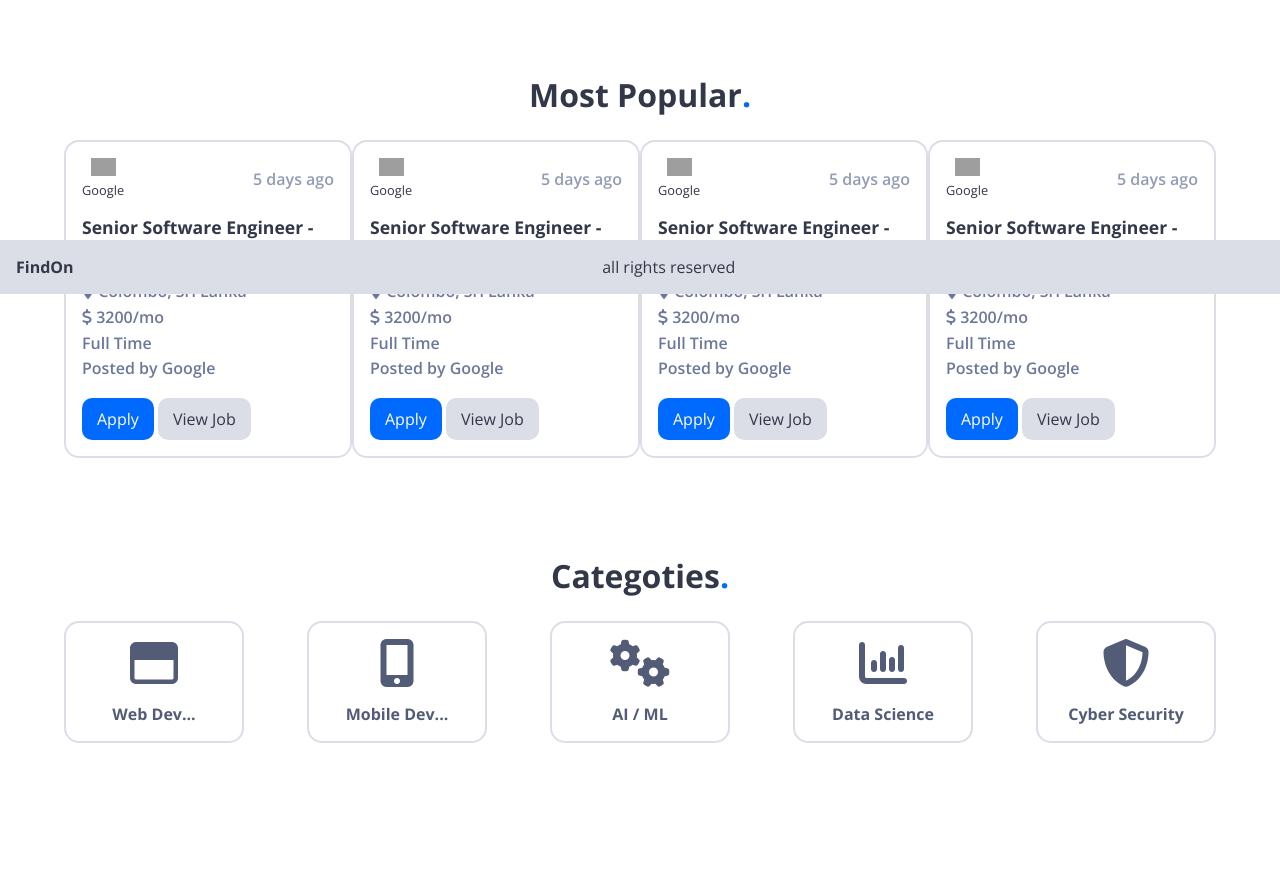
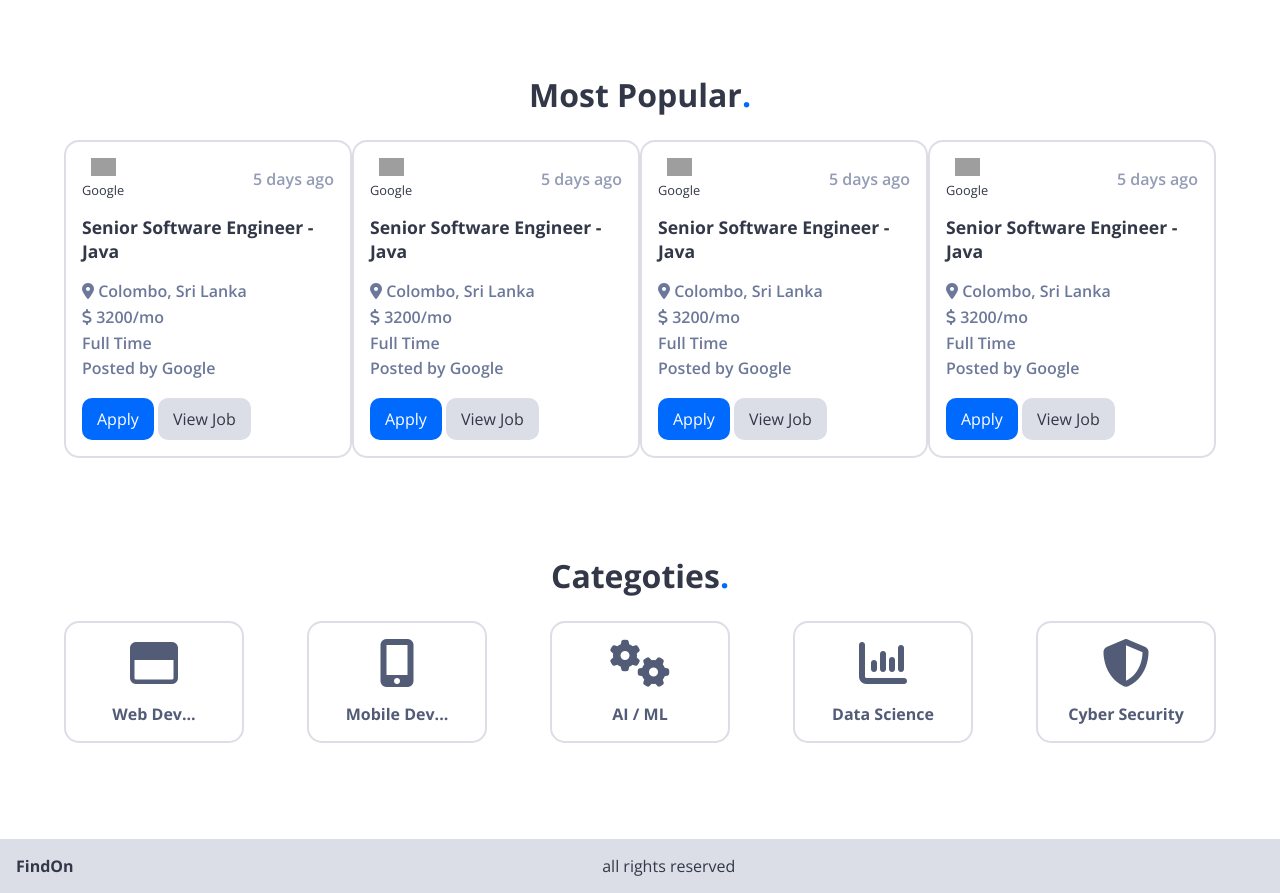
Before and after one commit to ThishanTharuka/Internship-Finder, a Flask app: page / in a window 1280 px wide. Shown: the part 506-1399 px from the top of the page. Before the commit the page ends 1249 px from the top, so only its background shows below. Run offline with Flask 3, Linux system fonts and the light colour scheme; data that the repository does not hold is empty; grey boxes are pictures that could not be loaded.

Commit message:
data base connection established

```diff
--- a/main.py
+++ b/main.py
@@ -1,9 +1,13 @@
 from flask import Flask, render_template
+from pymongo import MongoClient
 
 app = Flask(__name__)
+client = MongoClient("mongodb+srv://Lasitha:intern-finder@internship-finder.ae6geb5.mongodb.net/")
+app.db = client.internFinder;
 
 @app.route("/")
 def home():
+    print([e for e in app.db.companies.find({})])
     return render_template("home.html")
 
 @app.route("/company")
--- a/static/css/common.css
+++ b/static/css/common.css
@@ -260,10 +260,10 @@
 footer {
   display: flex;
   justify-content: space-between;
+  align-items: center;
   padding: 1rem;
+  margin-top: auto;
   color: white;
   background: var(--gray-100);
-  position: fixed;
-  bottom: 0;
   width: 100%;
 }
```
